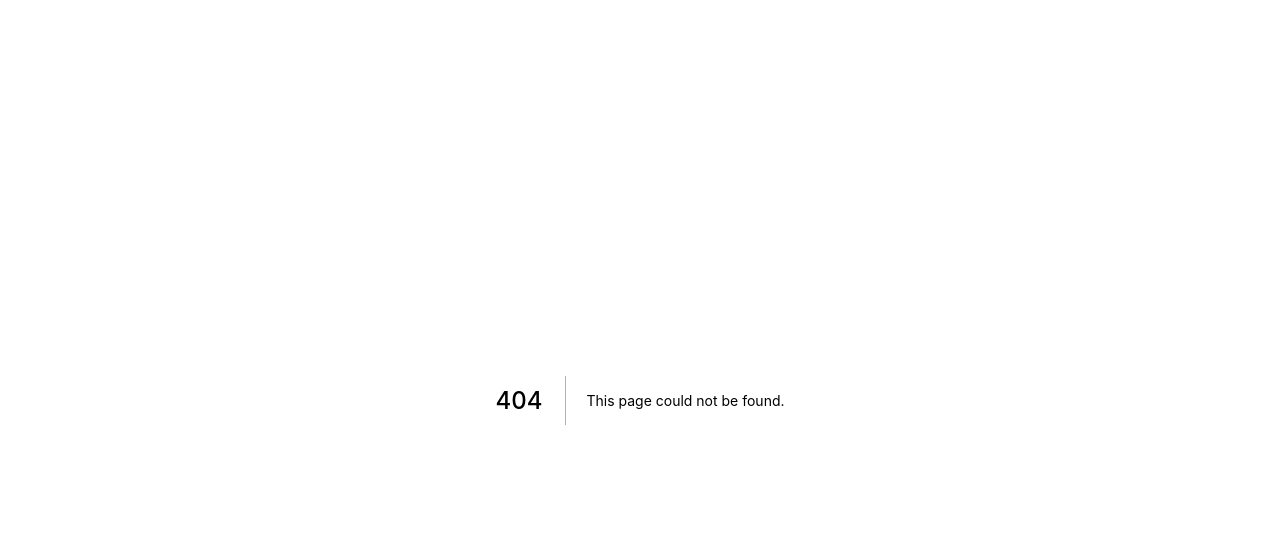
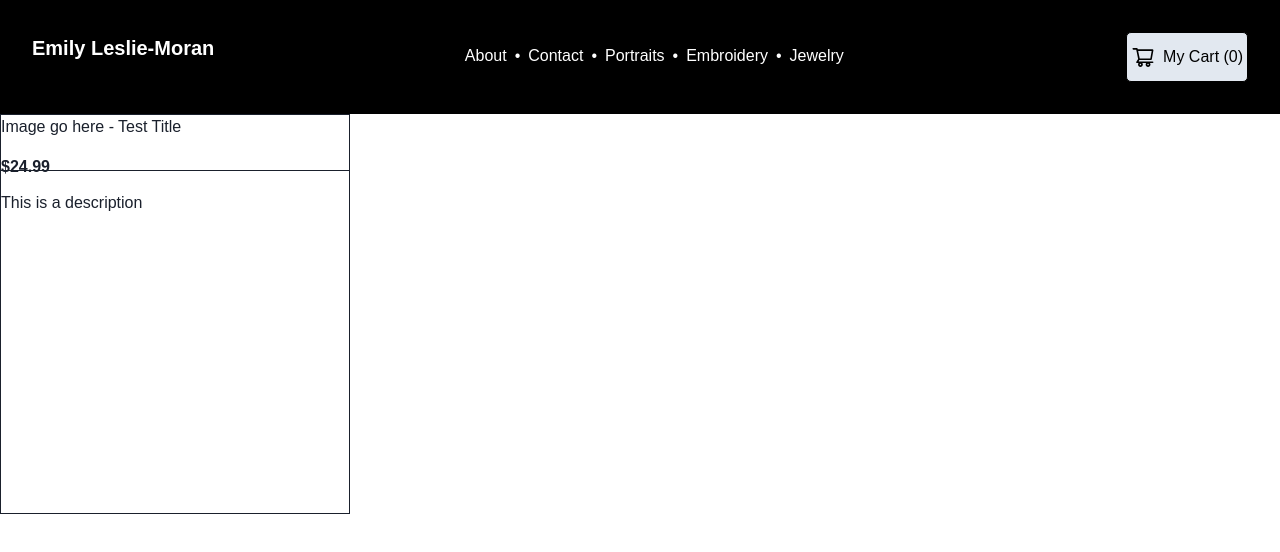
Before and after one commit to EphemSpirit/moran-gallery, a Next.js app: page /product-types/jewelry in a window 1280 px wide. Before the commit this address had no page. Shown: the top 552 px of the page. Built offline with nearby package versions, Linux system fonts and the light colour scheme.

Commit message:
started on product cards and pages

```diff
--- /dev/null
+++ b/components/Products/ProductCard.jsx
@@ -0,0 +1,19 @@
+import { Box, Text, Flex } from '@chakra-ui/react';
+
+const ProductCard = ({ title, description, price}) => {
+    return (
+        <Flex direction="column" width="350px" height="100%" border="1px">
+            <Box>
+                <Box borderBottom="1px" height="66%">
+                    Image go here - {title}
+                </Box>
+                <Flex direction="column" justifyContent="center" height="33%">
+                    <Text mb="12px" fontWeight="bold">${price}</Text>
+                    <Text>{description}</Text>
+                </Flex>
+            </Box>
+        </Flex>
+    )
+};
+
+export default ProductCard;
--- a/components/homepage/HomePage.jsx
+++ b/components/homepage/HomePage.jsx
@@ -6,9 +6,9 @@ const HomePage = () => {
   return (
     <Flex direction="column" height="100vh">
       <Box padding="4">
-        <Box height="50px" bg="#820606">
+        {/* <Box height="50px" bg="#820606">
           <MainNav />
-        </Box>
+        </Box> */}
         <Box>
           <Marquee />
         </Box>
--- a/components/nav/MainNav.jsx
+++ b/components/nav/MainNav.jsx
@@ -42,7 +42,7 @@ const MainNav = () => {
           </BreadcrumbItem>
 
           <BreadcrumbItem>
-            <BreadcrumbLink href="#" _hover={{ textDecoration: "none" }}>
+            <BreadcrumbLink href="/product-types/jewelry" _hover={{ textDecoration: "none" }}>
               <Text>Jewelry</Text>
             </BreadcrumbLink>
           </BreadcrumbItem>
--- /dev/null
+++ b/helpers/dummy-items.js
@@ -0,0 +1,20 @@
+export const DUMMY_ITEMS = [
+    {
+        type: "Jewelry",
+        title: "Test Title",
+        description: "This is a description",
+        price: "24.99"
+    },
+    {
+        type: "Portraiture",
+        title: "Test Title",
+        description: "This is a description",
+        price: "24.99"
+    },
+    {
+        type: "Embroidery",
+        title: "Test Title",
+        description: "This is a description",
+        price: "24.99"
+    },
+]
--- a/pages/_app.js
+++ b/pages/_app.js
@@ -1,9 +1,14 @@
 import { ChakraProvider } from '@chakra-ui/react';
+import { Fade } from '@chakra-ui/react';
+import MainNav from '../components/nav/MainNav';
 import theme from '../theme';
 
 function MyApp({ Component, pageProps }) {
   return (
     <ChakraProvider theme={theme}>
+      <Fade in={true} style={{ transitionDuration: "1s" }}>
+        <MainNav />
+      </Fade>
       <Component {...pageProps} />
     </ChakraProvider>
   )
--- a/pages/index.js
+++ b/pages/index.js
@@ -13,10 +13,6 @@ const Home = () => {
         <Fade in={true} style={{ transitionDuration: "1s" }}>
             <Flex direction="column" height="100vh">
                 <Box>
-                    <Box height="100px" bg="black">
-                        {!isMobile && <MainNav />}
-                        {isMobile && <MobileNav />}
-                    </Box>
                     <Box height="px" backgroundImage="url('/assets/ship_background.jpeg')" backgroundPosition="center" backgroundRepeat="no-repeat">
                         <Marquee isMobile={isMobile} />
                     </Box>
--- /dev/null
+++ b/pages/product-types/jewelry.jsx
@@ -0,0 +1,31 @@
+import ProductCard from "../../components/Products/ProductCard";
+import { DUMMY_ITEMS } from "../../helpers/dummy-items";
+import { Box } from '@chakra-ui/react';
+
+const ProductGallery = ({ items }) => {
+  return (
+    <Box height="400px">
+      {items.map((item) => (
+        <ProductCard
+          title={item.title}
+          price={item.price}
+          description={item.description}
+        />
+      ))}
+    </Box>
+  );
+};
+
+export const getStaticProps = () => {
+  const matchingProducts = DUMMY_ITEMS.filter(
+    (item) => item.type.toLowerCase() === "jewelry"
+  );
+
+  return {
+    props: {
+      items: matchingProducts,
+    },
+  };
+};
+
+export default ProductGallery;
```
Also changed, not shown: pages/product-types/[productType].jsx (added, +33 -0 lines), pages/productTypes/[productType].jsx (deleted), pages/productTypes/index.jsx (deleted).
